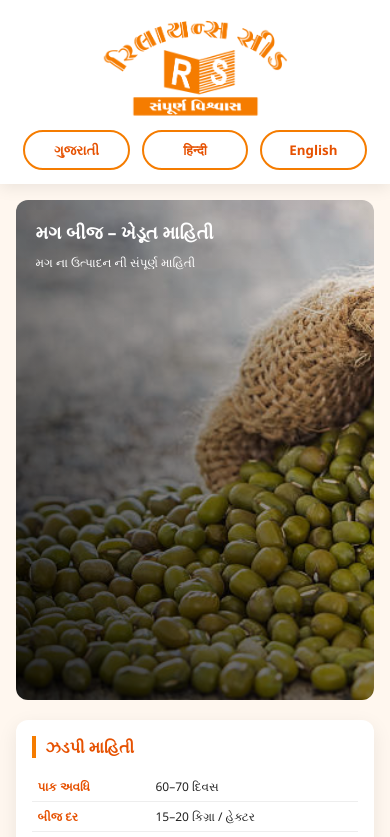
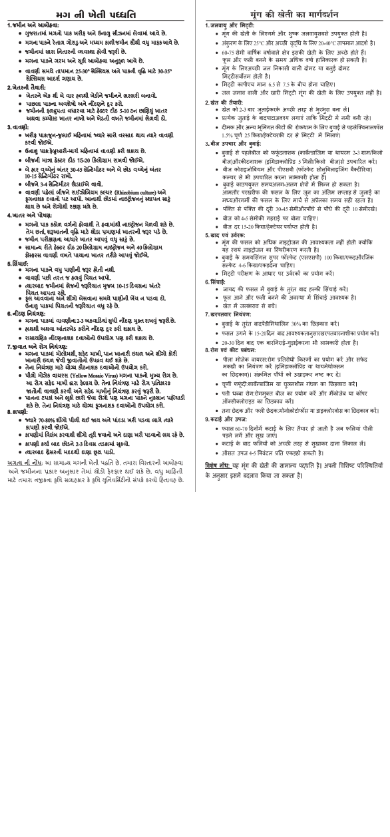
Before and after one commit to KrishKalavadia50/reliance-mung, a React (Create React App) app: page / in a window 390 px wide. Shown: the top 837 px of the page. Built offline with nearby package versions, Linux system fonts and the light colour scheme.

Commit message:
Update Moog component and styles

```diff
--- a/src/App.css
+++ b/src/App.css
@@ -2,9 +2,16 @@
 :root {
     --orange: #f57c00;
     --orange-dark: #e65100;
-    --bg: #fff7ef;
+    /* --bg: #fff7ef; */
+    --bg: #ffffff;
     --card: #ffffff;
     --text: #222;
+}
+
+img{
+    max-width: 100%;
+    height: auto;
+
 }
 
 /* --- Global --- */
@@ -167,6 +174,11 @@ td:first-child {
         gap: 10px;
     }
 
+    img{
+       max-width: 100%;
+       height: auto;
+    }
+
     .lang-container {
         width: 100%;
         justify-content: space-between;
@@ -236,6 +248,11 @@ td:first-child {
         font-size: 18px;
     }
 
+     img{
+       max-width: 100%;
+       height: auto;
+    }
+
     .hero p {
         font-size: 12px;
     }
--- a/src/Main.jsx
+++ b/src/Main.jsx
@@ -1,10 +1,12 @@
 import React from 'react'
 import Moog from './components/Moog'
+import Mung from './components/Mung'
 
 function Main() {
   return (
     <div>
-      <Moog />
+      {/* <Moog /> */}
+      <Mung />
     </div>
   )
 }
--- /dev/null
+++ b/src/components/Mung.jsx
@@ -0,0 +1,11 @@
+import React from 'react'
+
+function Mung() {
+  return (
+    <div>
+      <img src="/images/mung.png" alt="Mung" style={{display: 'block', margin: 'auto'}}/>
+    </div>
+  )
+}
+
+export default Mung
```
Also changed, not shown: public/images/mung.png (added).
